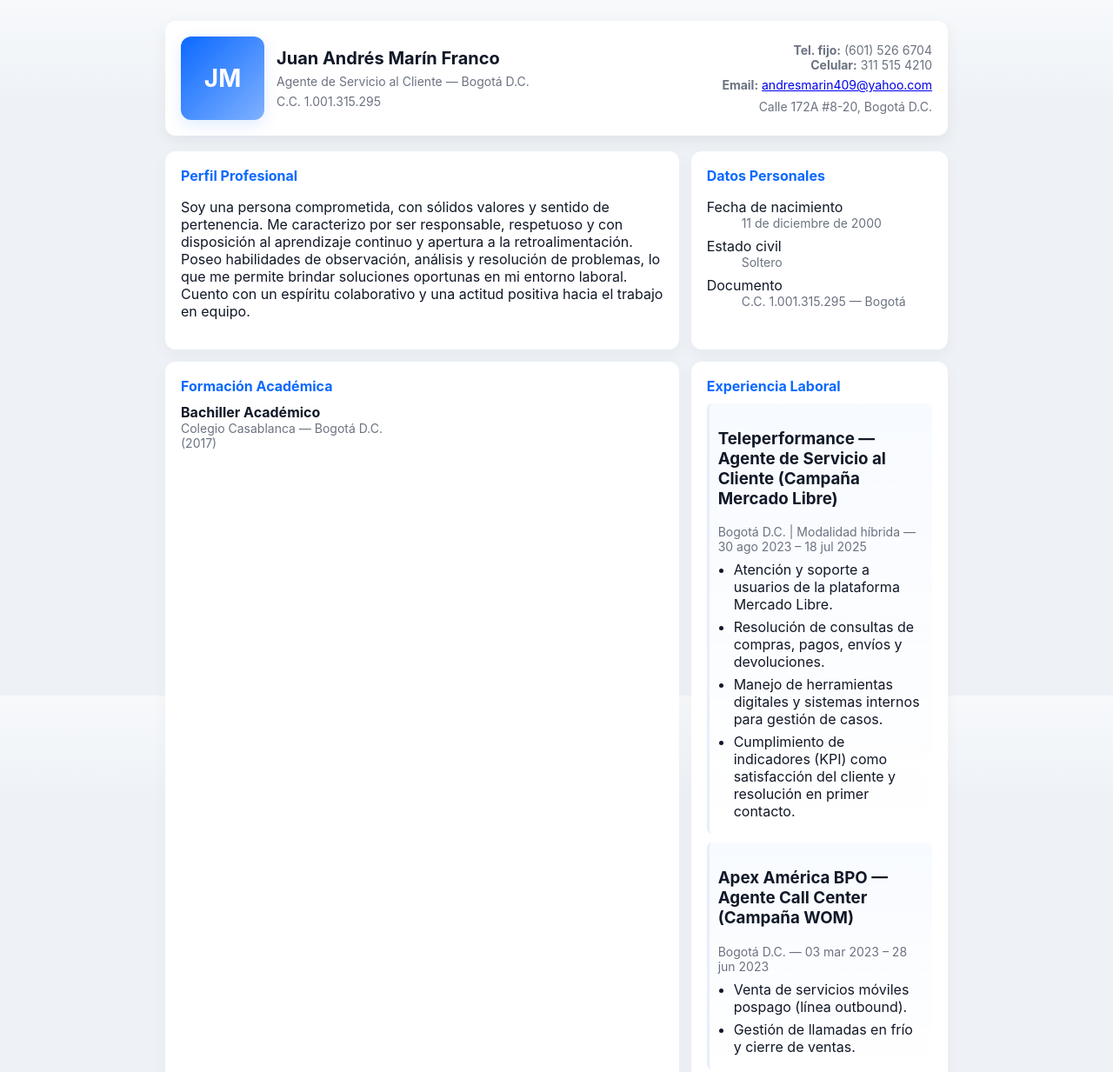
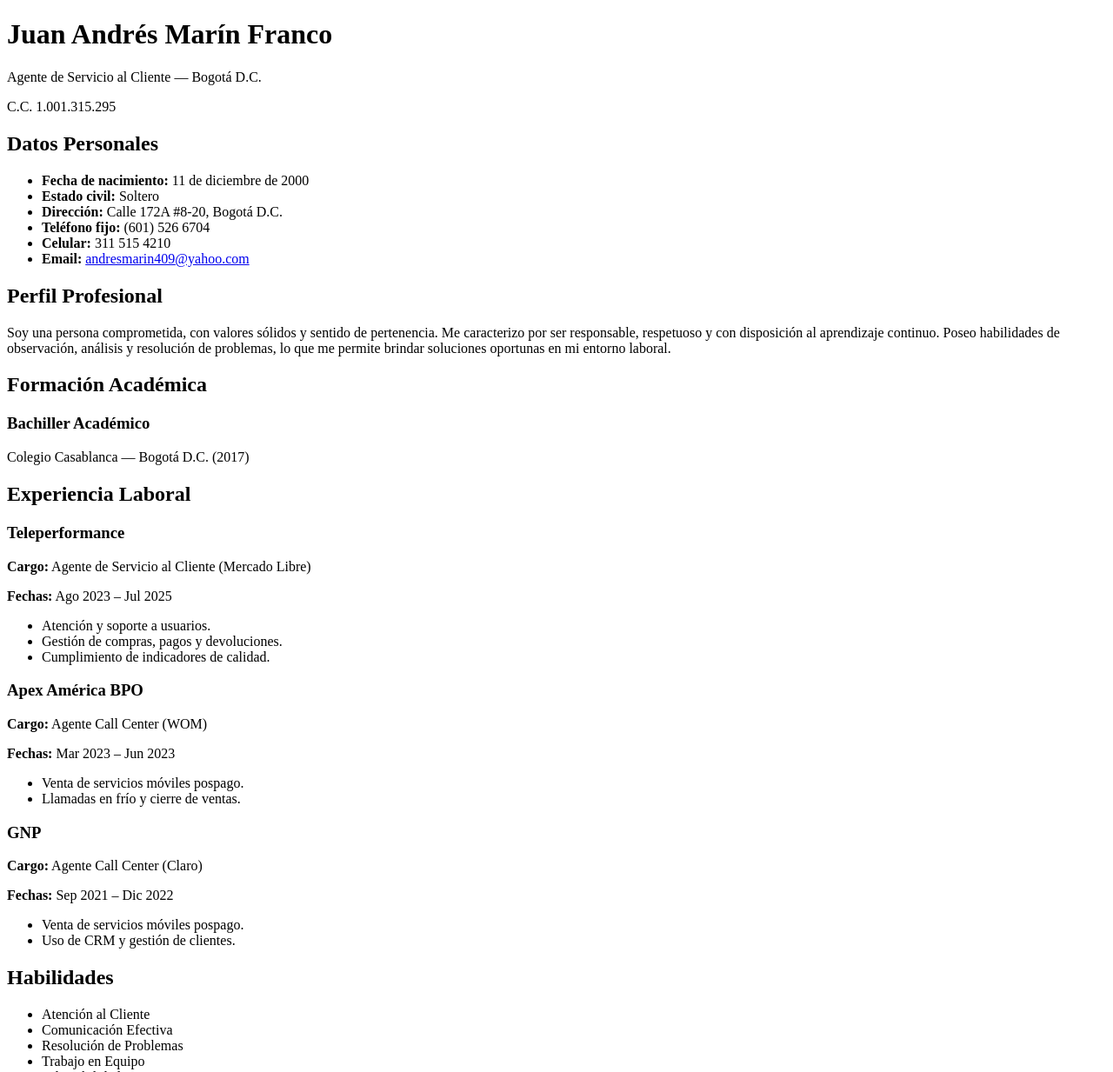
Before and after one commit to Andress1120/mi_cv, a plain HTML site: page index.html in a window 1280 px wide. Shown: the top 1233 px of the page at 87% size. Drawn offline with Linux system fonts and the light colour scheme.

Commit message:
Agrego mi hoja de vida en HTML

```diff
--- a/index.html
+++ b/index.html
@@ -1,201 +1,107 @@
-<!doctype html>
+<!DOCTYPE html>
 <html lang="es">
 <head>
-  <meta charset="utf-8" />
-  <meta name="viewport" content="width=device-width,initial-scale=1" />
-  <title>Hoja de Vida — Juan Andrés Marín Franco</title>
-  <meta name="description" content="Hoja de vida de Juan Andrés Marín Franco — Agente de servicio al cliente.">
-  <style>
-    :root{
-      --bg:#f7f9fb;
-      --card:#ffffff;
-      --accent:#0b69ff;
-      --muted:#6b7280;
-      --text:#111827;
-      --maxw:900px;
-      font-family: Inter, system-ui, -apple-system, "Segoe UI", Roboto, "Helvetica Neue", Arial;
-    }
-    *{box-sizing:border-box}
-    html,body{height:100%}
-    body{
-      margin:0;
-      background:linear-gradient(180deg, var(--bg), #eef2f7 120px);
-      color:var(--text);
-      -webkit-font-smoothing:antialiased;
-      -moz-osx-font-smoothing:grayscale;
-      padding:24px;
-      display:flex;
-      justify-content:center;
-      font-size:16px;
-    }
-    .container{
-      width:100%;
-      max-width:var(--maxw);
-      background:transparent;
-    }
-    header.cv-header{
-      display:flex;
-      gap:20px;
-      align-items:center;
-      margin-bottom:18px;
-    }
-    .avatar{
-      width:96px;height:96px;border-radius:12px;
-      background:linear-gradient(135deg,var(--accent),#7fb1ff);
-      display:flex;align-items:center;justify-content:center;color:white;font-weight:700;
-      flex-shrink:0;
-      font-size:28px;
-      box-shadow:0 6px 18px rgba(11,105,255,0.12);
-    }
-    .hero{
-      background:var(--card);
-      padding:18px;
-      border-radius:12px;
-      display:flex;
-      justify-content:space-between;
-      align-items:flex-start;
-      box-shadow:0 6px 18px rgba(15,23,42,0.06);
-    }
-    .hero .info h1{margin:0;font-size:20px}
-    .hero .info p{margin:6px 0 0;color:var(--muted)}
-    .contacts{
-      text-align:right;color:var(--muted);
-      font-size:14px;
-    }
-    main{display:grid;grid-template-columns:1fr;gap:14px;margin-top:14px}
-    .card{
-      background:var(--card);
-      padding:18px;border-radius:12px;
-      box-shadow:0 6px 18px rgba(15,23,42,0.04);
-    }
-    h2{margin:0 0 10px;font-size:16px;color:var(--accent)}
-    .meta{color:var(--muted);font-size:14px;margin-bottom:8px}
-    .two-col{display:grid;grid-template-columns:1fr 1fr;gap:12px}
-    ul{margin:8px 0 0;padding-left:18px}
-    li{margin-bottom:6px}
-    address{font-style:normal;color:var(--muted)}
-    .skills{display:flex;flex-wrap:wrap;gap:8px}
-    .skill{background:#f1f5f9;padding:6px 10px;border-radius:999px;font-size:13px;color:#0f172a}
-    .timeline{display:flex;flex-direction:column;gap:10px}
-    .job{padding:10px;border-left:3px solid #e6eefc;border-radius:6px;background:linear-gradient(180deg, rgba(11,105,255,0.03), transparent)}
-    footer{margin-top:12px;text-align:center;color:var(--muted);font-size:13px}
-    @media(min-width:720px){
-      main{grid-template-columns: 2fr 1fr;}
-      .hero{align-items:center}
-      .two-col{grid-template-columns:1fr 1fr}
-    }
-  </style>
+  <meta charset="UTF-8">
+  <meta name="viewport" content="width=device-width, initial-scale=1.0">
+  <title>Hoja de Vida - Juan Andrés Marín Franco</title>
 </head>
 <body>
-  <div class="container" role="main">
-    <header class="cv-header" aria-label="Cabecera de la hoja de vida">
-      <div class="hero" style="width:100%">
-        <div style="display:flex;gap:14px;align-items:center">
-          <div class="avatar" aria-hidden="true">JM</div>
-          <div class="info">
+
+  <header>
     <h1>Juan Andrés Marín Franco</h1>
-            <p class="meta">Agente de Servicio al Cliente — Bogotá D.C.</p>
-            <p class="meta" style="margin-top:6px">C.C. 1.001.315.295</p>
-          </div>
-        </div>
-        <div class="contacts" aria-label="Contactos">
-          <div><strong>Tel. fijo:</strong> (601) 526 6704</div>
-          <div><strong>Celular:</strong> 311 515 4210</div>
-          <div style="margin-top:6px"><strong>Email:</strong> <a href="mailto:andresmarin409@yahoo.com">andresmarin409@yahoo.com</a></div>
-          <address style="margin-top:8px">Calle 172A #8-20, Bogotá D.C.</address>
-        </div>
-      </div>
+    <p>Agente de Servicio al Cliente — Bogotá D.C.</p>
+    <p>C.C. 1.001.315.295</p>
   </header>
 
+  <aside>
+    <h2>Datos Personales</h2>
+    <ul>
+      <li><strong>Fecha de nacimiento:</strong> 11 de diciembre de 2000</li>
+      <li><strong>Estado civil:</strong> Soltero</li>
+      <li><strong>Dirección:</strong> Calle 172A #8-20, Bogotá D.C.</li>
+      <li><strong>Teléfono fijo:</strong> (601) 526 6704</li>
+      <li><strong>Celular:</strong> 311 515 4210</li>
+      <li><strong>Email:</strong> <a href="mailto:andresmarin409@yahoo.com">andresmarin409@yahoo.com</a></li>
+    </ul>
+  </aside>
+
   <main>
-      <!-- Left column: perfil, experiencia -->
-      <section class="card" aria-labelledby="perfil-heading">
-        <h2 id="perfil-heading">Perfil Profesional</h2>
-        <p>Soy una persona comprometida, con sólidos valores y sentido de pertenencia. Me caracterizo por ser responsable, respetuoso y con disposición al aprendizaje continuo y apertura a la retroalimentación. Poseo habilidades de observación, análisis y resolución de problemas, lo que me permite brindar soluciones oportunas en mi entorno laboral. Cuento con un espíritu colaborativo y una actitud positiva hacia el trabajo en equipo.</p>
+    <section>
+      <h2>Perfil Profesional</h2>
+      <p>
+        Soy una persona comprometida, con valores sólidos y sentido de pertenencia.
+        Me caracterizo por ser responsable, respetuoso y con disposición al aprendizaje continuo.
+        Poseo habilidades de observación, análisis y resolución de problemas, lo que me permite brindar soluciones oportunas en mi entorno laboral.
+      </p>
     </section>
 
-      <aside class="card" aria-labelledby="datos-heading">
-        <h2 id="datos-heading">Datos Personales</h2>
-        <dl>
-          <dt>Fecha de nacimiento</dt><dd class="meta">11 de diciembre de 2000</dd>
-          <dt>Estado civil</dt><dd class="meta">Soltero</dd>
-          <dt>Documento</dt><dd class="meta">C.C. 1.001.315.295 — Bogotá</dd>
-        </dl>
-      </aside>
-
-      <section class="card" aria-labelledby="educacion-heading">
-        <h2 id="educacion-heading">Formación Académica</h2>
-        <div class="two-col">
-          <div>
-            <strong>Bachiller Académico</strong>
-            <div class="meta">Colegio Casablanca — Bogotá D.C. (2017)</div>
-          </div>
-        </div>
+    <section>
+      <h2>Formación Académica</h2>
+      <article>
+        <h3>Bachiller Académico</h3>
+        <p>Colegio Casablanca — Bogotá D.C. (2017)</p>
+      </article>
     </section>
 
-      <section class="card" aria-labelledby="experiencia-heading">
-        <h2 id="experiencia-heading">Experiencia Laboral</h2>
-        <div class="timeline">
-          <article class="job" aria-labelledby="job1">
-            <h3 id="job1">Teleperformance — Agente de Servicio al Cliente (Campaña Mercado Libre)</h3>
-            <div class="meta">Bogotá D.C. | Modalidad híbrida — 30 ago 2023 – 18 jul 2025</div>
+    <section>
+      <h2>Experiencia Laboral</h2>
+      <article>
+        <h3>Teleperformance</h3>
+        <p><strong>Cargo:</strong> Agente de Servicio al Cliente (Mercado Libre)</p>
+        <p><strong>Fechas:</strong> Ago 2023 – Jul 2025</p>
         <ul>
-              <li>Atención y soporte a usuarios de la plataforma Mercado Libre.</li>
-              <li>Resolución de consultas de compras, pagos, envíos y devoluciones.</li>
-              <li>Manejo de herramientas digitales y sistemas internos para gestión de casos.</li>
-              <li>Cumplimiento de indicadores (KPI) como satisfacción del cliente y resolución en primer contacto.</li>
+          <li>Atención y soporte a usuarios.</li>
+          <li>Gestión de compras, pagos y devoluciones.</li>
+          <li>Cumplimiento de indicadores de calidad.</li>
         </ul>
       </article>
 
-          <article class="job" aria-labelledby="job2">
-            <h3 id="job2">Apex América BPO — Agente Call Center (Campaña WOM)</h3>
-            <div class="meta">Bogotá D.C. — 03 mar 2023 – 28 jun 2023</div>
+      <article>
+        <h3>Apex América BPO</h3>
+        <p><strong>Cargo:</strong> Agente Call Center (WOM)</p>
+        <p><strong>Fechas:</strong> Mar 2023 – Jun 2023</p>
         <ul>
-              <li>Venta de servicios móviles pospago (línea outbound).</li>
-              <li>Gestión de llamadas en frío y cierre de ventas.</li>
+          <li>Venta de servicios móviles pospago.</li>
+          <li>Llamadas en frío y cierre de ventas.</li>
         </ul>
       </article>
 
-          <article class="job" aria-labelledby="job3">
-            <h3 id="job3">GNP — Agente Call Center (Campaña Claro)</h3>
-            <div class="meta">Bogotá D.C. — 21 sep 2021 – 26 dic 2022</div>
+      <article>
+        <h3>GNP</h3>
+        <p><strong>Cargo:</strong> Agente Call Center (Claro)</p>
+        <p><strong>Fechas:</strong> Sep 2021 – Dic 2022</p>
         <ul>
-              <li>Venta de servicios móviles pospago (línea inbound).</li>
-              <li>Uso de CRM y herramientas de gestión de clientes.</li>
+          <li>Venta de servicios móviles pospago.</li>
+          <li>Uso de CRM y gestión de clientes.</li>
         </ul>
       </article>
-        </div>
     </section>
 
-      <section class="card" aria-labelledby="habilidades-heading">
-        <h2 id="habilidades-heading">Habilidades</h2>
-        <div class="skills" role="list">
-          <span class="skill" role="listitem">Atención al Cliente</span>
-          <span class="skill" role="listitem">Comunicación Efectiva</span>
-          <span class="skill" role="listitem">Resolución de Problemas</span>
-          <span class="skill" role="listitem">Trabajo en Equipo</span>
-          <span class="skill" role="listitem">Adaptabilidad</span>
-          <span class="skill" role="listitem">Manejo de CRM</span>
-        </div>
-
-        <h2 style="margin-top:14px">Referencia</h2>
-        <div>
-          <strong>Carolina Méndez Ramírez</strong><br>
-          Coordinadora de Operaciones — BPO Services S.A.S.<br>
-          <span class="meta">Tel: 320 456 7890 · Email: <a href="mailto:carolina.mendez@bposervices.com">carolina.mendez@bposervices.com</a></span>
-        </div>
+    <section>
+      <h2>Habilidades</h2>
+      <ul>
+        <li>Atención al Cliente</li>
+        <li>Comunicación Efectiva</li>
+        <li>Resolución de Problemas</li>
+        <li>Trabajo en Equipo</li>
+        <li>Adaptabilidad</li>
+        <li>Manejo de CRM</li>
+      </ul>
     </section>
 
+    <section>
+      <h2>Referencia</h2>
+      <p><strong>Carolina Méndez Ramírez</strong></p>
+      <p>Coordinadora de Operaciones — BPO Services S.A.S.</p>
+      <p>Tel: 320 456 7890</p>
+      <p>Email: <a href="mailto:carolina.mendez@bposervices.com">carolina.mendez@bposervices.com</a></p>
+    </section>
   </main>
 
-    <footer class="card" role="contentinfo">
-      <div style="display:flex;justify-content:space-between;align-items:center;gap:12px;flex-wrap:wrap">
-        <div>
-          <small>Documento: C.C. 1.001.315.295 — Bogotá D.C.</small>
-        </div>
-        <div style="text-align:right;color:var(--muted)"><small>Hoja de vida generada el: <time datetime="2025-09-26">26 Sep 2025</time></small></div>
-      </div>
+  <footer>
+    <p>Documento: C.C. 1.001.315.295 — Bogotá D.C.</p>
+    <p>Hoja de vida generada el: <time datetime="2025-09-26">26 Sep 2025</time></p>
   </footer>
-  </div>
+
 </body>
 </html>
```
Lines whose indentation alone changed are shown as unchanged.
